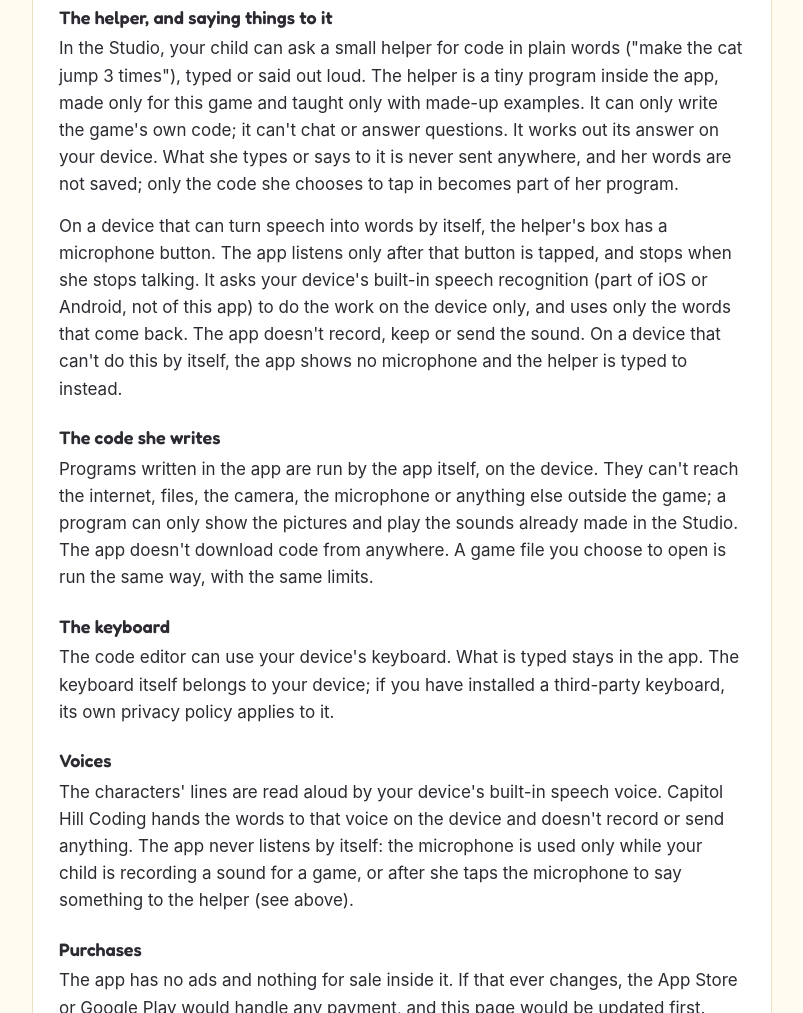
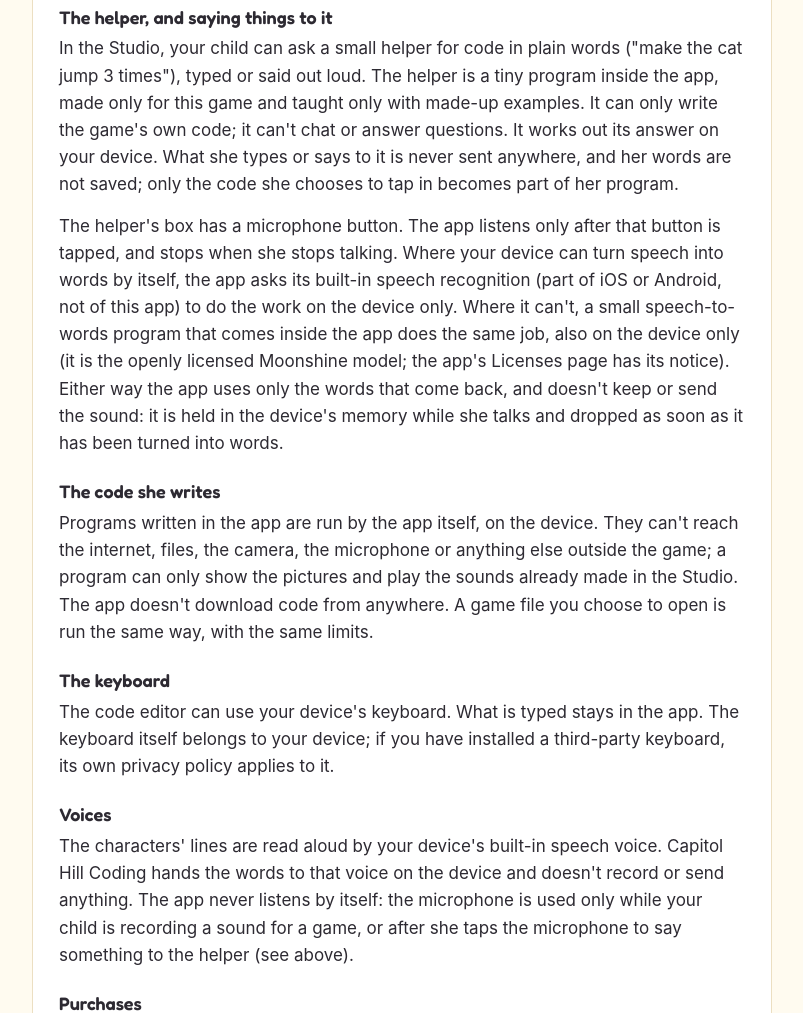
Before and after one commit to CapitolHillCoding/capitolhillcoding.github.io, a plain HTML site: page privacy.html in a window 1280 px wide. Shown: the part 1356-2369 px from the top of the page, without its empty margins (238-1041 px from the left). Drawn offline with Linux system fonts and the light colour scheme.

Commit message:
Privacy: a speech model inside the app where the device has none
Co-Authored-By: Claude Fable 5.2 <noreply@anthropic.com>

```diff
--- a/privacy.html
+++ b/privacy.html
@@ -72,12 +72,14 @@
       code; it can't chat or answer questions. It works out its answer on your device. What she types or says to it is
       never sent anywhere, and her words are not saved; only the code she chooses to tap in becomes
       part of her program.</p>
-    <p>On a device that can turn speech into words by itself, the helper's box has a microphone
-      button. The app listens only after that button is tapped, and stops when she stops talking.
-      It asks your device's built-in speech recognition (part of iOS or Android, not of this app)
-      to do the work on the device only, and uses only the words that come back. The app doesn't
-      record, keep or send the sound. On a device that can't do this by itself, the app shows no
-      microphone and the helper is typed to instead.</p>
+    <p>The helper's box has a microphone button. The app listens only after that button is
+      tapped, and stops when she stops talking. Where your device can turn speech into words by
+      itself, the app asks its built-in speech recognition (part of iOS or Android, not of this
+      app) to do the work on the device only. Where it can't, a small speech-to-words program
+      that comes inside the app does the same job, also on the device only (it is the openly
+      licensed Moonshine model; the app's Licenses page has its notice). Either way the app uses
+      only the words that come back, and doesn't keep or send the sound: it is held in the
+      device's memory while she talks and dropped as soon as it has been turned into words.</p>
 
     <h3>The code she writes</h3>
     <p>Programs written in the app are run by the app itself, on the device. They can't reach the
```
